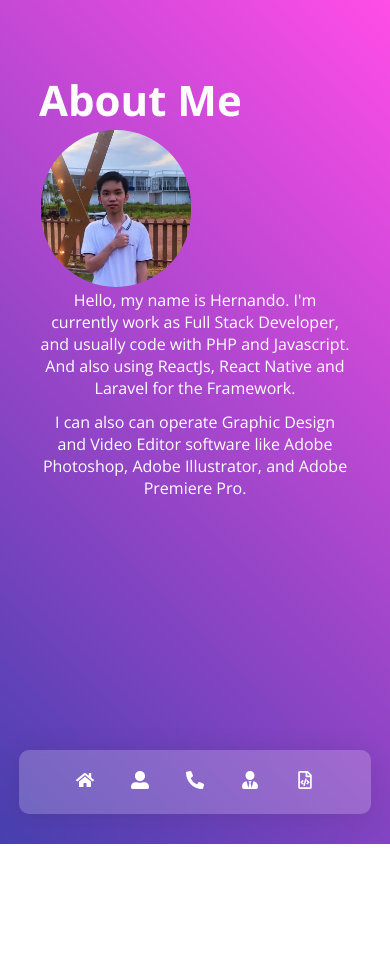
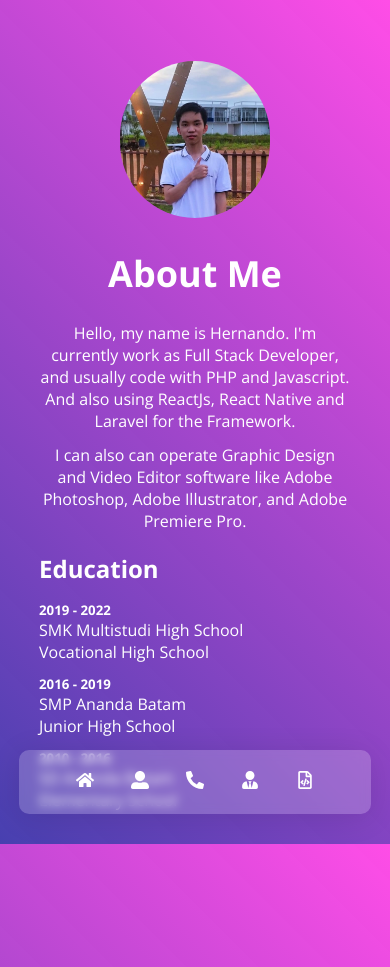
Before and after one commit to Hernando17/react-portfolio, a React (Create React App) app: page /about in a window 390 px wide. Before the commit the page ends 844 px from the top, so only its background shows below. Built offline with nearby package versions, Linux system fonts and the light colour scheme.

Commit message:
AOS Installed

```diff
--- a/package.json
+++ b/package.json
@@ -9,6 +9,7 @@
     "@testing-library/jest-dom": "^5.16.5",
     "@testing-library/react": "^13.4.0",
     "@testing-library/user-event": "^13.5.0",
+    "aos": "^2.3.4",
     "framer-motion": "^7.3.2",
     "react": "^18.2.0",
     "react-dom": "^18.2.0",
--- a/public/index.html
+++ b/public/index.html
@@ -8,6 +8,7 @@
   <meta name="theme-color" content="#000000" />
   <meta name="description" content="Web site created using create-react-app" />
   <link rel="apple-touch-icon" href="%PUBLIC_URL%/logo192.png" />
+  <link href="https://unpkg.com/aos@2.3.1/dist/aos.css" rel="stylesheet">
   <!--
       manifest.json provides metadata used when your web app is installed on a
       user's mobile device or desktop. See https://developers.google.com/web/fundamentals/web-app-manifest/
@@ -39,5 +40,6 @@
       To create a production bundle, use `npm run build` or `yarn build`.
     -->
 </body>
+<script src="https://unpkg.com/aos@2.3.1/dist/aos.js"></script>
 
 </html>
--- a/src/assets/css/style.css
+++ b/src/assets/css/style.css
@@ -1,3 +1,8 @@
+.margin-page {
+  margin-left: 10%;
+  margin-right: 10%;
+}
+
 /* Navbar */
 .center {
   display: flex;
@@ -11,7 +16,7 @@
 }
 .navbar {
   display: flex;
-  position: absolute;
+  position: fixed;
   width: 50%;
   border-radius: 10px;
   align-items: center;
@@ -27,6 +32,7 @@
   display: flex;
   width: 100%;
   justify-content: space-evenly;
+  list-style: none;
 }
 
 .navbar ul.mobile {
@@ -78,12 +84,17 @@
 /* About Content */
 #about {
   display: flex;
-  flex-direction: column;
+  flex-direction: row;
   margin: 5%;
   margin-left: 10%;
   margin-right: 10%;
+  align-items: center;
   justify-content: space-between;
   overflow-y: hidden;
+}
+
+.about-container {
+  padding-bottom: 10%;
 }
 
 .hero-container {
@@ -108,7 +119,11 @@
   display: flex;
   flex-direction: column;
   color: white;
-  width: 50%;
+  width: 70%;
+}
+
+.education-list {
+  margin-top: 12px;
 }
 
 @media screen and (max-width: 768px) {
@@ -135,8 +150,9 @@
 
   /* Main Responsive */
   #main {
-    margin-top: -30px;
+    flex-wrap: wrap-reverse;
     justify-content: center;
+    margin-top: -20px;
   }
 
   .main-title {
@@ -160,9 +176,21 @@
   }
 
   /* About Responsive */
+  .about-container {
+    padding-bottom: 40%;
+  }
+
   #about {
-    margin-top: -5%;
+    margin-top: -8%;
     align-items: center;
+    flex-wrap: wrap-reverse;
+    justify-content: center;
+  }
+
+  .about-title {
+    text-align: center;
+    margin-top: 24px;
+    font-size: 36px;
   }
 
   .about-description {
--- a/src/index.css
+++ b/src/index.css
@@ -3,9 +3,6 @@
 * {
   margin: 0;
   padding: 0;
-  overflow-x: hidden;
-  overflow-y: visible;
-
   scroll-behavior: smooth;
   font-family: "Open Sans", sans-serif;
 }
@@ -18,5 +15,6 @@ body {
     rgb(255, 77, 231)
   );
   background-repeat: no-repeat;
-  height: 100vh;
+  background-attachment: fixed;
+  background-position: center center;
 }
--- a/src/pages/About/index.js
+++ b/src/pages/About/index.js
@@ -3,22 +3,24 @@ import "../../assets/css/style.css";
 import { Navbar } from "../../components";
 import { motion } from "framer-motion";
 import foto2 from "../../assets/img/foto2.jpg";
+import AOS from "aos";
 
 export default function About() {
+  React.useEffect(() => {
+    AOS.init({
+      duration: 2000,
+    });
+  }, []);
+
   return (
-    <div>
+    <div className="about-container">
       <Navbar />
       <section id="about">
-        <motion.div
-          initial={{ position: "relative", y: "100%" }}
-          animate={{ position: "relative", y: "0" }}
-          exit={{ position: "relative", y: "100%" }}
-          transition={{ transition: { duration: 1 } }}
-        >
+        <div data-aos="fade-right">
           <div className="hero-container">
             <h1 className="about-title">About Me</h1>
             <div className="about-content">
-              <div className="about-description">
+              <div className="about-description" style={{ marginTop: 24 }}>
                 <p>
                   Hello, my name is Hernando. I'm currently work as Full Stack
                   Developer, and usually code with PHP and Javascript. And also
@@ -30,11 +32,33 @@ export default function About() {
                   Premiere Pro.
                 </p>
               </div>
-              <img src={foto2} style={{ borderRadius: 100 }} className="logo" />
             </div>
           </div>
-        </motion.div>
+        </div>
+        <div>
+          <img src={foto2} style={{ borderRadius: 100 }} className="logo" />
+        </div>
       </section>
+      <div className="margin-page">
+        <h2 style={{ color: "white" }}>Education</h2>
+        <div style={{ marginTop: 16, color: "white" }}>
+          <div className="education-list">
+            <h5>2019 - 2022</h5>
+            <p>SMK Multistudi High School</p>
+            <p>Vocational High School</p>
+          </div>
+          <div className="education-list">
+            <h5>2016 - 2019</h5>
+            <p>SMP Ananda Batam</p>
+            <p>Junior High School</p>
+          </div>
+          <div className="education-list">
+            <h5>2010 - 2016</h5>
+            <p>SD Ananda Batam</p>
+            <p>Elementary School</p>
+          </div>
+        </div>
+      </div>
     </div>
   );
 }
```
Also changed, not shown: 1 other file (tests, documents, lock files or other folders).
